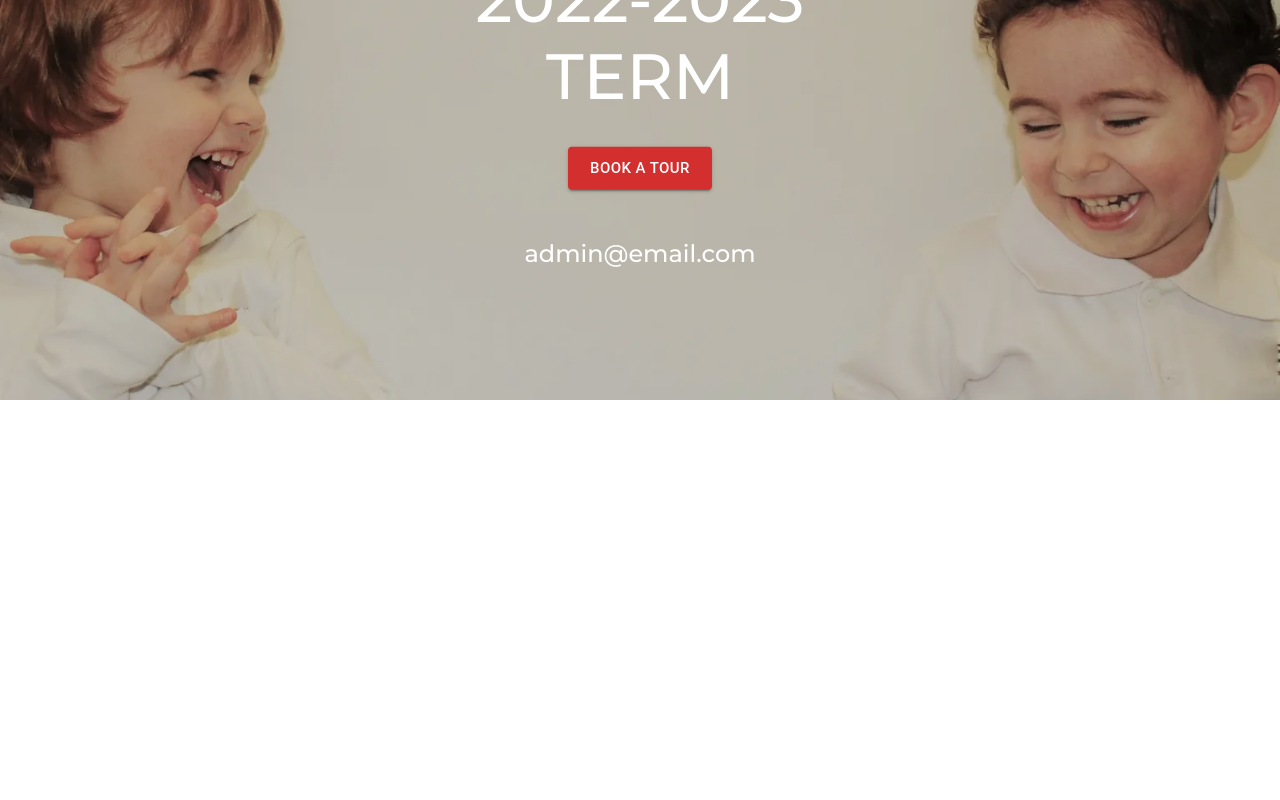
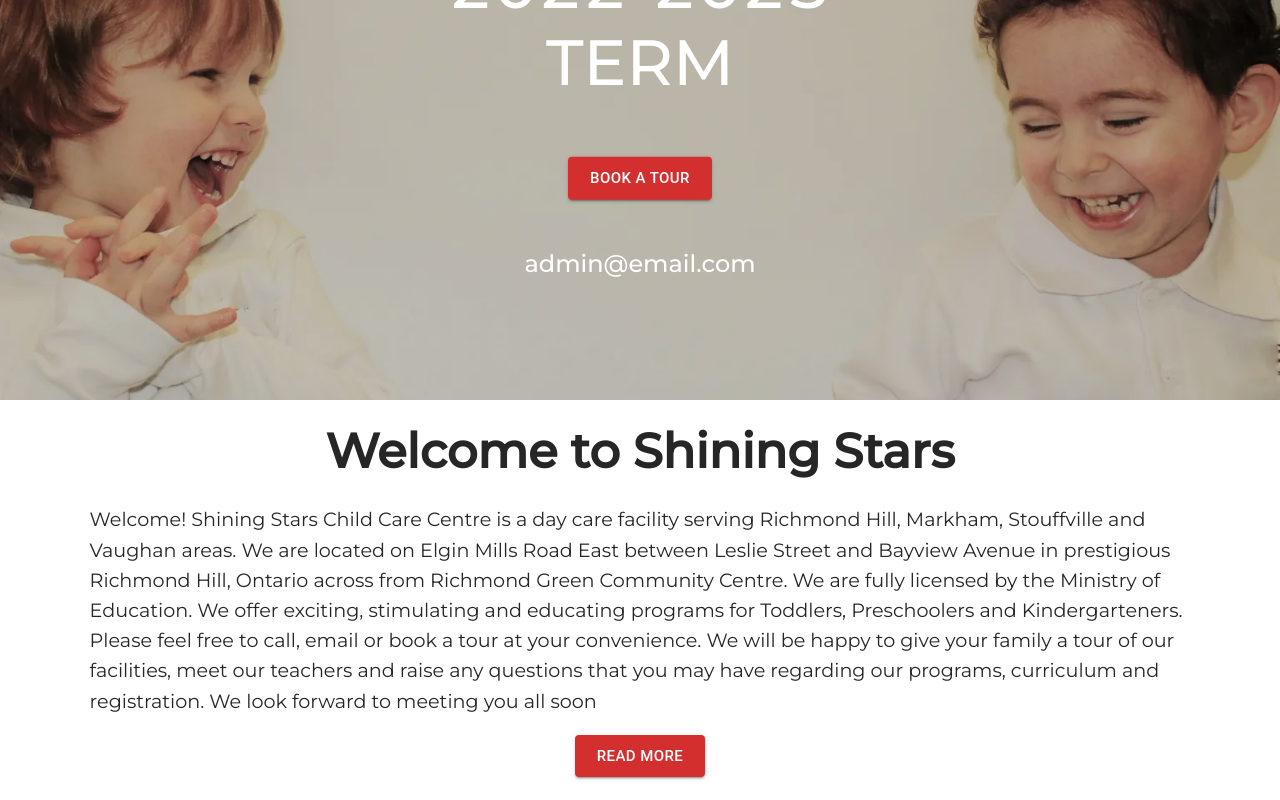
Before and after one commit to yuelinwen/shining-stars-childcare, a React (Create React App) app: page / in a window 1280 px wide. Shown: the part 320-1120 px from the top of the page. Before the commit the page ends 800 px from the top, so only its background shows below. Built offline with nearby package versions, Linux system fonts and the light colour scheme; the HTML template or start-up script is replaced by a standard one.

Commit message:
about section + material ui

```diff
--- a/package.json
+++ b/package.json
@@ -9,6 +9,7 @@
     "@testing-library/jest-dom": "^5.14.1",
     "@testing-library/react": "^12.0.0",
     "@testing-library/user-event": "^13.2.1",
+    "antd": "^4.19.3",
     "bootstrap": "5.1.3",
     "react": "^17.0.2",
     "react-bootstrap": "^2.2.1",
--- a/src/App.css
+++ b/src/App.css
@@ -1,2 +1,3 @@
 @import url('https://fonts.googleapis.com/css2?family=Montserrat:wght@100;200;300;400;500&display=swap');
 @import 'bootstrap/dist/css/bootstrap.min.css';
+@import 'antd/dist/antd.css';
--- a/src/App.js
+++ b/src/App.js
@@ -1,11 +1,11 @@
 import './App.css';
+import HomePage from './page/homepage';
 import NavbarComponent from './components/navbar';
-import HeroComponent from './components/hero';
 function App() {
   return (
     <>
       <NavbarComponent />
-      <HeroComponent />
+      <HomePage />
     </>
   );
 }
--- /dev/null
+++ b/src/components/carousel/index.jsx
@@ -0,0 +1,34 @@
+import React from "react";
+import "./styles.scss";
+import { Carousel } from "antd";
+
+const contentStyle = {
+  height: "160px",
+  color: "#fff",
+  lineHeight: "160px",
+  textAlign: "center",
+  background: "#364d79",
+};
+
+const CarouselComponent = () => {
+  return (
+    <div>
+      <Carousel autoplay>
+        <div>
+          <h3 style={contentStyle}>1</h3>
+        </div>
+        <div>
+          <h3 style={contentStyle}>2</h3>
+        </div>
+        <div>
+          <h3 style={contentStyle}>3</h3>
+        </div>
+        <div>
+          <h3 style={contentStyle}>4</h3>
+        </div>
+      </Carousel>
+    </div>
+  );
+};
+
+export default CarouselComponent;
--- a/src/components/hero/styles.scss
+++ b/src/components/hero/styles.scss
@@ -25,6 +25,7 @@
       font-size: 4rem;
       text-align: center;
       text-transform: uppercase;
+      color: white;
     }
 
     Button {
@@ -34,6 +35,7 @@
     h4 {
       text-align: center;
       margin-top: 50px;
+      color: white;
     }
   }
 }
--- /dev/null
+++ b/src/components/information/index.jsx
@@ -0,0 +1,31 @@
+import React from "react";
+import "./styles.scss";
+import { Button } from "@mui/material";
+const InformationComponent = () => {
+  return (
+    <div className="info-container">
+      <h1>Welcome to Shining Stars</h1>
+      <p>
+        Welcome! Shining Stars Child Care Centre is a day care facility serving
+        Richmond Hill, Markham, Stouffville and Vaughan areas. We are located on
+        Elgin Mills Road East between Leslie Street and Bayview Avenue in
+        prestigious Richmond Hill, Ontario across from Richmond Green Community
+        Centre. We are fully licensed by the Ministry of Education. We offer
+        exciting, stimulating and educating programs for Toddlers, Preschoolers
+        and Kindergarteners.
+        <br />
+        Please feel free to call, email or book a tour at your convenience. We
+        will be happy to give your family a tour of our facilities, meet our
+        teachers and raise any questions that you may have regarding our
+        programs, curriculum and registration. We look forward to meeting you
+        all soon
+      </p>
+
+      <Button variant="contained" size="large" color="error">
+        Read More
+      </Button>
+    </div>
+  );
+};
+
+export default InformationComponent;
--- /dev/null
+++ b/src/components/information/styles.scss
@@ -0,0 +1,25 @@
+.info-container {
+  width: 100%;
+  height: 50vh;
+  padding: 7%;
+  display: flex;
+  flex-direction: column;
+  justify-content: center;
+  align-items: center;
+
+  h1 {
+    font-size: 3rem;
+    text-align: center;
+    font-weight: 600;
+  }
+
+  p {
+    font-size: 1.2rem;
+  }
+}
+
+@media screen and (max-width: 960px) {
+  .info-container {
+    height: 100vh;
+  }
+}
--- a/src/components/navbar/styles.scss
+++ b/src/components/navbar/styles.scss
@@ -5,6 +5,10 @@
 
 .scrolled-text {
   color: white;
+}
+
+.scrolled-text:hover {
+  color: #f56a6a;
 }
 
 .tag-text:hover {
@@ -147,7 +151,11 @@
     padding: 1.5rem;
     width: 100%;
     display: table;
+
+
   }
+
+
 
   .nav-icon {
     display: block;
--- /dev/null
+++ b/src/page/homepage/index.jsx
@@ -0,0 +1,16 @@
+import React from "react";
+import HeroComponent from "../../components/hero";
+// import CarouselComponent from "../../components/carousel";
+import MidInfoComponent from "../../components/information";
+
+const HomePage = () => {
+  return (
+    <>
+      <HeroComponent />
+      <MidInfoComponent />
+      {/* <CarouselComponent /> */}
+    </>
+  );
+};
+
+export default HomePage;
```
Also changed, not shown: src/components/carousel/styles.scss (added), 1 other file (tests, documents, lock files or other folders).
